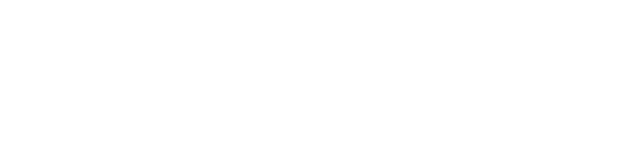
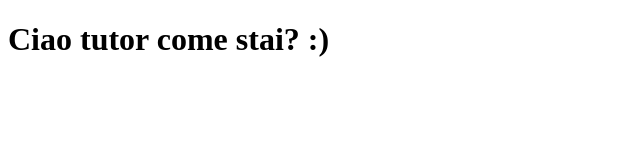
Before and after one commit to Leograzioli/vue-hello, a plain HTML site: page index.html in a window 1280 px wide. Shown: the whole page, without its empty margins (0-640 px from the left). Drawn offline with nearby package versions, Linux system fonts and the light colour scheme.

Commit message:
stampato messaggio con data()

```diff
--- a/index.html
+++ b/index.html
@@ -12,7 +12,10 @@
 </head>
 <body>
 
-    <div id="app"></div>
+    <div id="app">
+
+        <h1>{{message}}</h1>
+    </div>
 
     <script src="js/script.js"></script>
 </body>
--- a/js/script.js
+++ b/js/script.js
@@ -3,7 +3,7 @@ const {createApp} = Vue;
 createApp({
     data() {
         return {
-
+            message: "Ciao tutor come stai? :)"
         }
-    }
+    },
 }).mount('#app')
```
